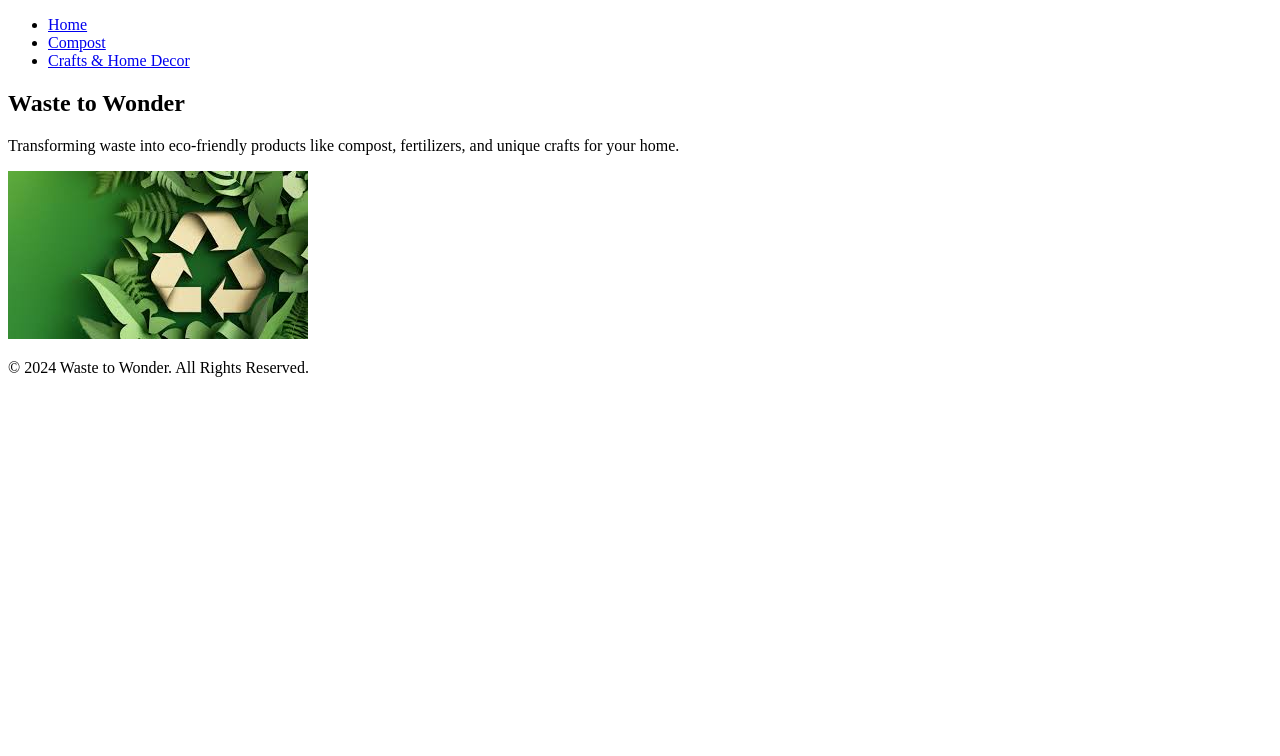
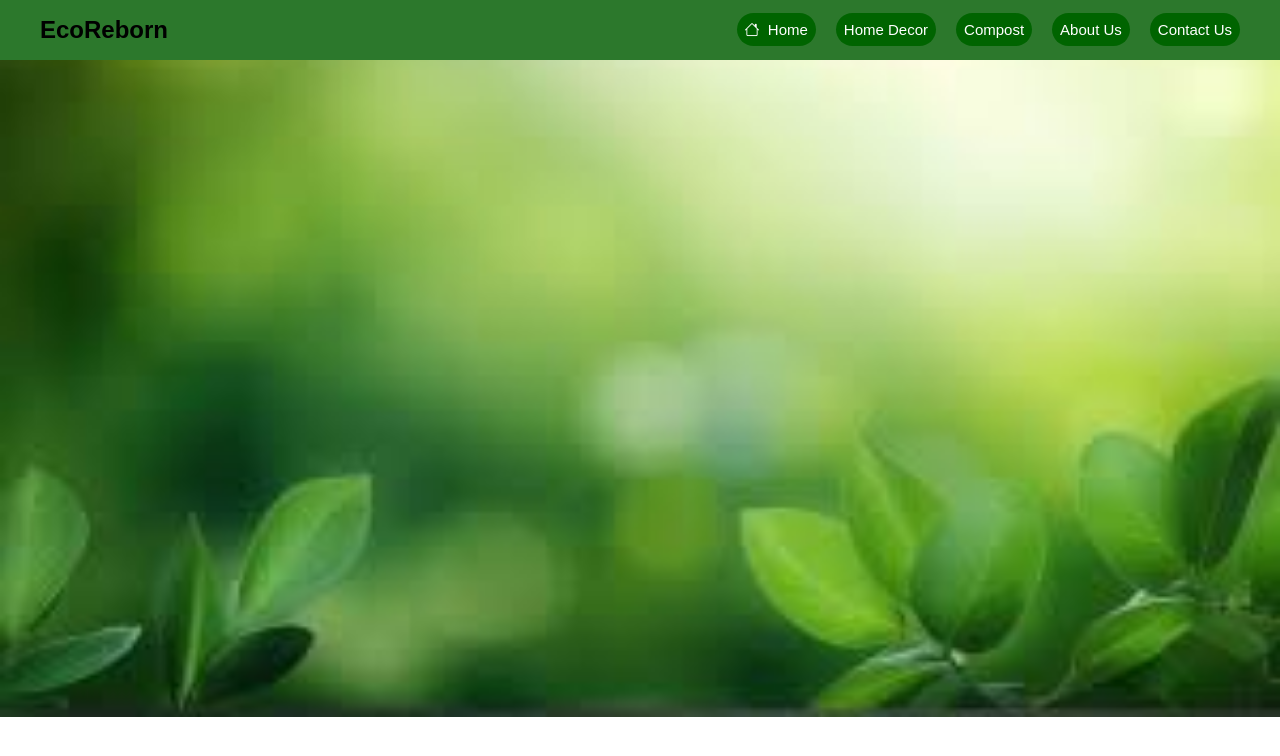
Before and after one commit to Manash2005/EcoReborn, a website: page index.html in a window 1280 px wide. Drawn offline with nearby package versions, Linux system fonts and the light colour scheme.

Commit message:
made structure of landing page

```diff
--- a/index.html
+++ b/index.html
@@ -1,36 +1,113 @@
 <!DOCTYPE html>
 <html lang="en">
+
 <head>
     <meta charset="UTF-8">
     <meta name="viewport" content="width=device-width, initial-scale=1.0">
     <title>Waste to Wonder</title>
-    <link rel="stylesheet" href="styles.css">
+    <link rel="stylesheet" href="node_modules/bootstrap-icons/font/bootstrap-icons.css">
+    <style type="text/css">
+        /* Basic styles for the header */
+body {
+    font-family: Arial, sans-serif;
+    margin: 0;
+    padding: 0;
+    background-image: url(images/background.jpeg);
+    background-repeat: no-repeat;
+    background-size: cover;
+}
+
+header {
+    display: flex;
+    justify-content: space-between;
+    align-items: center;
+    padding: 20px 40px;
+    background-color: rgb(44, 120, 44); /* Green background */
+    height: 20px;
+}
+
+.logo-img {
+    max-height: 60px; /* Adjust the size of the logo */
+}
+
+nav {
+    flex-grow: 1;
+    text-align: right;
+}
+
+.nav-links {
+    list-style: none;
+    margin: 0;
+    padding: 0;
+    display: flex;
+    justify-content: flex-end;
+}
+
+.nav-links li {
+    margin-left: 20px;
+}
+
+.nav-links a {
+    color: white;
+    background-color: darkgreen;
+    border-radius: 20px;
+    text-decoration: none;
+    font-size: 15px;
+    padding: 8px;
+    transition: all 0.3s ease;
+}
+
+.nav-links a:hover {
+    background-color: #45a049; /* Darker green on hover */
+    border-radius: 5px;
+    font-size: 19px;
+}
+
+/* Mobile responsive styles */
+@media screen and (max-width: 768px) {
+    header {
+        flex-direction: column;
+        text-align: center;
+    }
+
+    .nav-links {
+        flex-direction: column;
+    }
+
+    .nav-links li {
+        margin: 10px 0;
+    }
+   h2{
+    border: 1px solid b;
+   }
+}
+
+    </style>
 </head>
+
 <body>
-    <!-- Navigation -->
-    <nav>
-        <ul>
-            <li><a href="index.html" class="animated-link">Home</a></li>
-            <li><a href="compost.html" class="animated-link">Compost</a></li>
-            <li><a href="crafts.html" class="animated-link">Crafts & Home Decor</a></li>
-        </ul>
-    </nav>
+    <!-- Landing Page Header Section -->
+    <header>
+        <!-- Logo Section -->
+        <h2>EcoReborn</h2>
 
-    <!-- Welcome Section -->
-    <section id="about" class="fade-in1">
-        <div class="headline">
-            <h1>Waste to Wonder</h1>
-            <p>Transforming waste into eco-friendly products like compost, fertilizers, and unique crafts for your home.</p>
-        </div>
-        <div class="landing-page-image">
-            <img src="images/lannding_page.jpeg" alt="This image cannot be displayed">
-        </div>
+        <!-- Navigation Menu -->
+        <nav>
+            <ul class="nav-links">
+                <li><a href="index.html" class="bi bi-house">&nbsp; Home</a></li>
+                <li><a href="home-decor.html">Home Decor</a></li>
+                <li><a href="home-decor.html">Compost</a></li>
+                <li><a href="about-us.html">About Us</a></li>
+                <li><a href="contact-us.html">Contact Us</a></li>
+            </ul>
+        </nav>
+    </header>
+
+    <!--section-->
+    <section class="main">
+
     </section>
 
-    <!-- Footer -->
-    <footer>
-        <p>&copy; 2024 Waste to Wonder. All Rights Reserved.</p>
-    </footer>
+</body>
 
-    </body>
 </html>
```
Also changed, not shown: images/background.jpeg (added), images/ecoreborn-logo.png (added).
